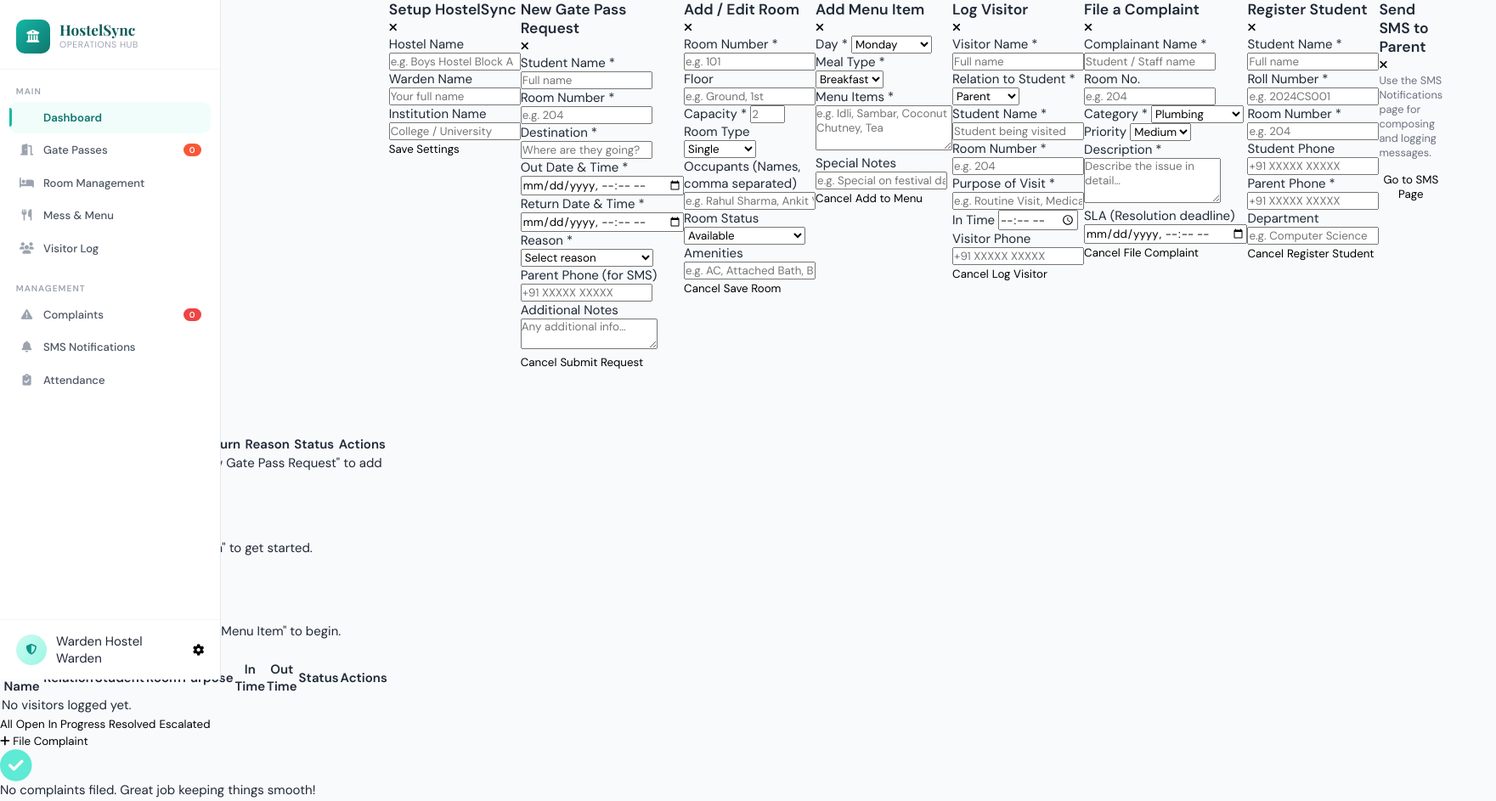
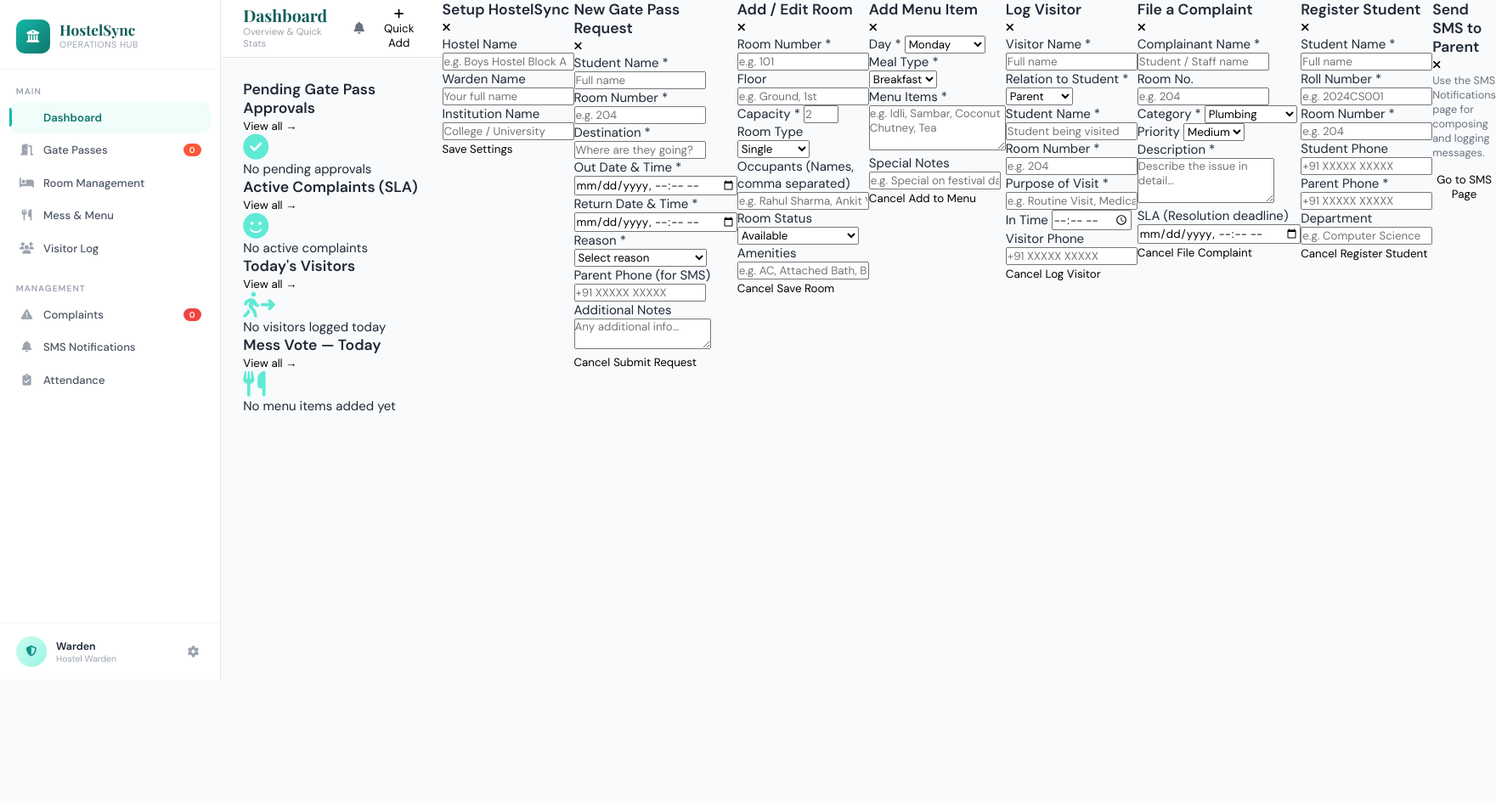
Before and after one commit to Soyalchawhan/NeuroCoders, a plain HTML site: page index.html in a window 1280 px wide. Shown: the top 943 px of the page at 85% size, 1761 px wide, since content can reach past the window. After the commit the page ends 800 px from the top, so only its background shows below. Drawn offline with nearby package versions, Linux system fonts and the light colour scheme; a script that the page names is missing; some icons are missing.

Commit message:
Styling Nav section

```diff
--- a/Styles.CSS
+++ b/Styles.CSS
@@ -227,3 +227,113 @@ input, select, textarea { font-family: inherit; }
   font-size: 0.85rem;
   flex-shrink: 0;
 }
+
+.warden-name {
+  display: block;
+  font-size: 0.83rem;
+  font-weight: 600;
+  color: var(--gray-800);
+}
+
+.warden-role {
+  display: block;
+  font-size: 0.7rem;
+  color: var(--gray-400);
+}
+
+.warden-info { flex: 1; min-width: 0; }
+
+.logout-btn {
+  color: var(--gray-400);
+  font-size: 0.9rem;
+  padding: 6px;
+  border-radius: var(--radius-sm);
+  transition: color var(--transition), background var(--transition);
+}
+
+.logout-btn:hover { color: var(--teal-600); background: var(--teal-50); }
+
+/*         MAIN CONTENT       */
+.main-content {
+  margin-left: var(--sidebar-w);
+  flex: 1;
+  min-height: 100vh;
+  display: flex;
+  flex-direction: column;
+}
+
+/*   TOPBAR    */
+.topbar {
+  height: var(--topbar-h);
+  background: var(--white);
+  border-bottom: 1px solid var(--gray-200);
+  display: flex;
+  align-items: center;
+  justify-content: space-between;
+  padding: 0 1.75rem;
+  position: sticky;
+  top: 0;
+  z-index: 50;
+  gap: 1rem;
+}
+
+.topbar-left { display: flex; align-items: center; gap: 1rem; }
+.topbar-right { display: flex; align-items: center; gap: 0.75rem; }
+
+.sidebar-toggle {
+  display: none;
+  width: 36px; height: 36px;
+  border-radius: var(--radius-sm);
+  color: var(--gray-600);
+  font-size: 1rem;
+  align-items: center; justify-content: center;
+  background: var(--gray-100);
+}
+
+.page-title {
+  font-family: var(--font-display);
+  font-size: 1.3rem;
+  font-weight: 700;
+  color: var(--teal-800);
+  line-height: 1;
+}
+
+.page-breadcrumb {
+  font-size: 0.75rem;
+  color: var(--gray-400);
+  display: block;
+  margin-top: 2px;
+}
+
+.topbar-time {
+  font-size: 0.82rem;
+  color: var(--gray-500);
+  font-variant-numeric: tabular-nums;
+  white-space: nowrap;
+}
+
+.icon-btn {
+  width: 36px; height: 36px;
+  border-radius: var(--radius-sm);
+  display: flex; align-items: center; justify-content: center;
+  color: var(--gray-500);
+  font-size: 0.95rem;
+  transition: background var(--transition), color var(--transition);
+}
+
+.icon-btn:hover { background: var(--teal-50); color: var(--teal-600); }
+
+/*             PAGES                 */
+.page {
+  display: none;
+  padding: 1.75rem;
+  flex: 1;
+  animation: fadeIn 0.2s ease;
+}
+
+.page.active { display: block; }
+
+@keyframes fadeIn {
+  from { opacity: 0; transform: translateY(8px); }
+  to   { opacity: 1; transform: translateY(0); }
+}
```
